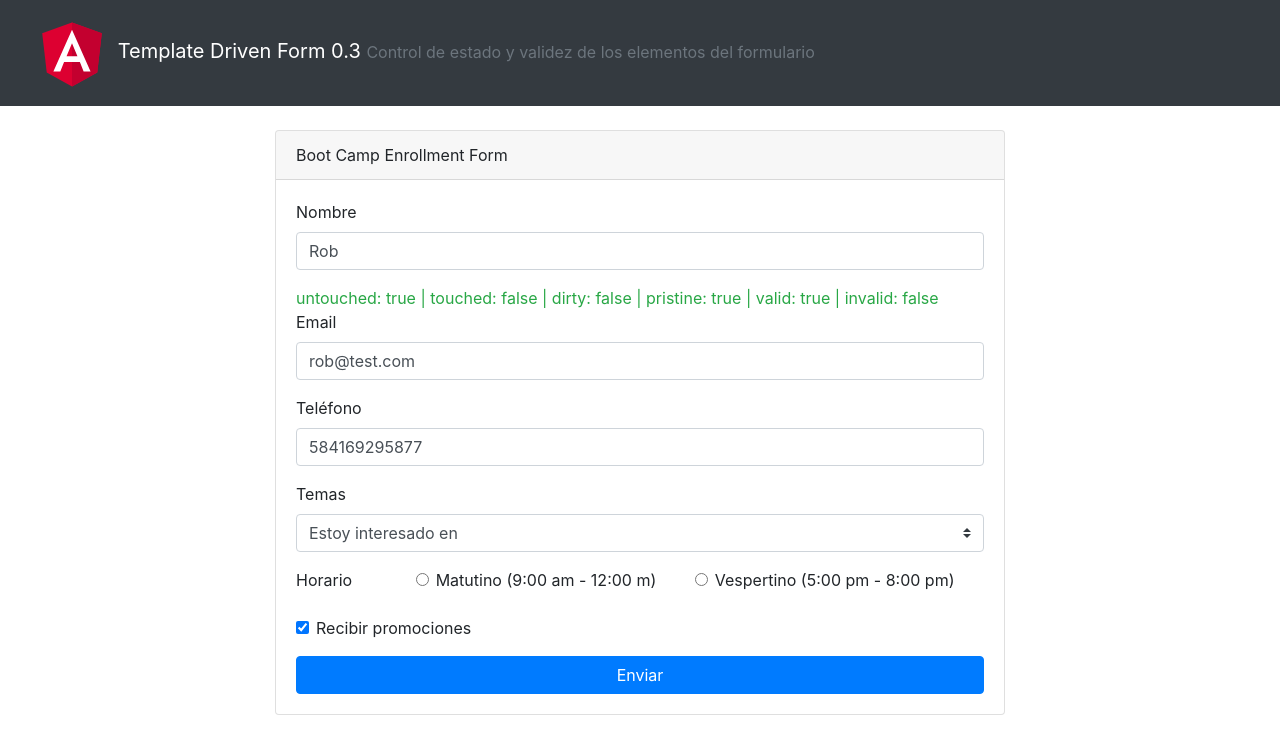
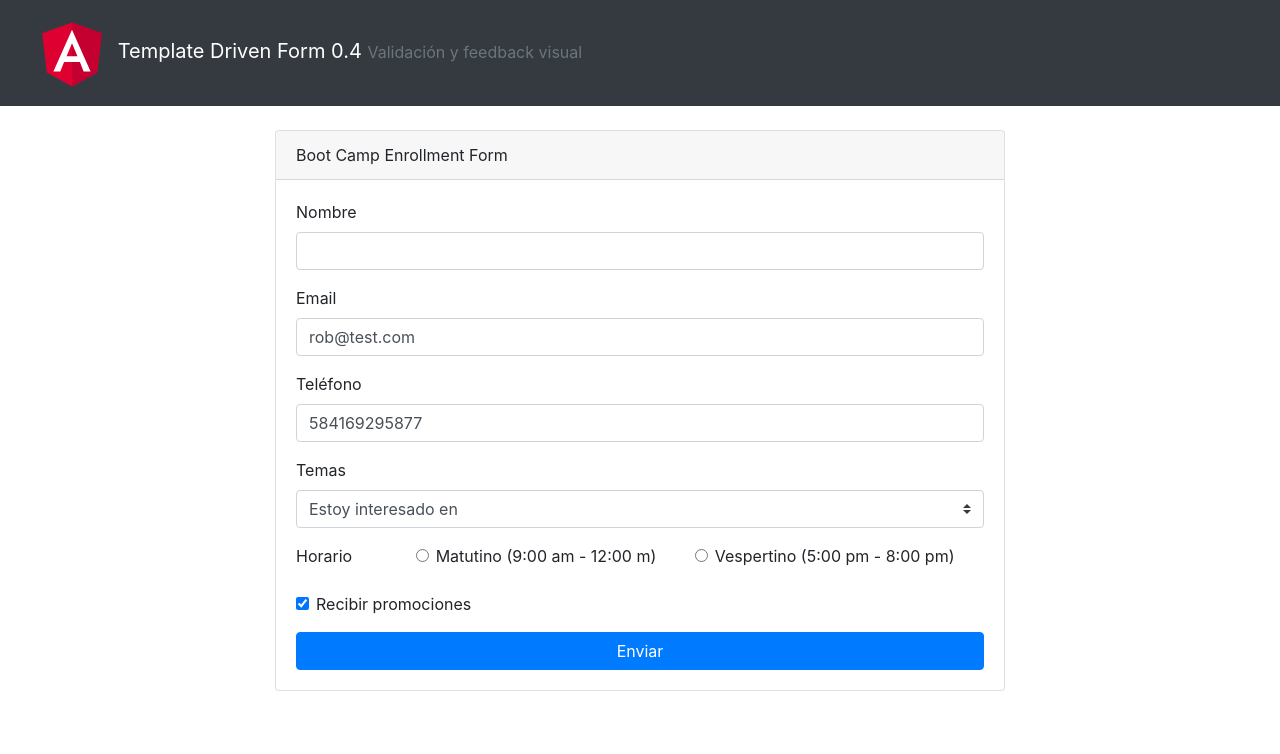
Before and after one commit to juliolpj/angular-form-02, an Angular app in the folder client/: page / in a window 1280 px wide. Shown: the top 754 px of the page. Built offline with nearby package versions, Linux system fonts and the light colour scheme.

Commit message:
0.4 Validación y feedback visual

```diff
--- a/client/src/app/app.component.html
+++ b/client/src/app/app.component.html
@@ -23,16 +23,9 @@
               <div class="form-group">
                 <label for=""> Nombre </label>
                 <input type="text" class="form-control"
-                  required #name="ngModel" name="nombre" [(ngModel)]="userModel.nombre"
+                  [class.is-invalid]="name.invalid && name.touched" required
+                  #name="ngModel" name="nombre" [(ngModel)]="userModel.nombre"
                 >
-              </div>
-              <div class="text-success">
-                untouched: {{ name.untouched }} |
-                touched: {{ name.touched }} |
-                dirty: {{ name.dirty }} |
-                pristine: {{ name.pristine }} |
-                valid: {{ name.valid }} |
-                invalid: {{ name.invalid }}
               </div>
 
               <div class="form-group">
@@ -45,7 +38,8 @@
               <div class="form-group">
                 <label for="">Teléfono</label>
                 <input type="tel" class="form-control"
-                  name="telefono" [(ngModel)]="userModel.telefono"
+                pattern="^\d{10}$" [class.is-invalid]="telefono.invalid && telefono.touched"
+                #telefono="ngModel" name="telefono" [(ngModel)]="userModel.telefono"
                 >
               </div>
 
--- a/client/src/app/app.component.ts
+++ b/client/src/app/app.component.ts
@@ -7,10 +7,10 @@ import { User } from './user';
   styleUrls: ['./app.component.css']
 })
 export class AppComponent {
-  systemTitle = 'Template Driven Form 0.3';
-  systemDescrip = 'Control de estado y validez de los elementos del formulario';
+  systemTitle = 'Template Driven Form 0.4';
+  systemDescrip = 'Validación y feedback visual';
 
   formTemas = ['Angular', 'React', 'VueJs'];
-  userModel = new User('Rob', 'rob@test.com', 584169295877, 'default', 'mañana', true);
+  userModel = new User('', 'rob@test.com', 584169295877, 'default', 'mañana', true);
 
 }
```
